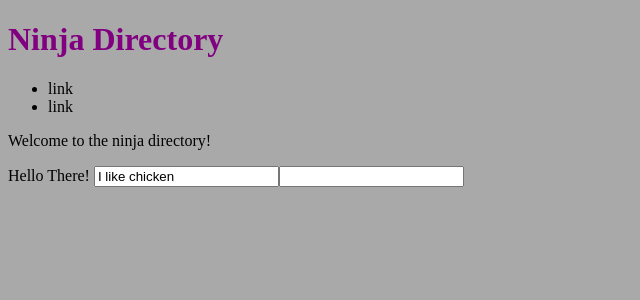
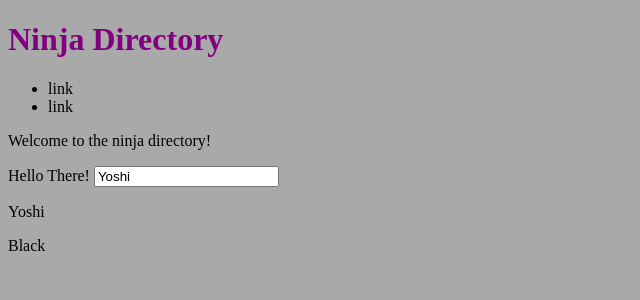
Before and after one commit to devo2540/ninja_directory-, an Angular app: page / in a window 1280 px wide. Shown: the top 300 px of the page, without its empty margins (0-640 px from the left). Built offline with nearby package versions, Linux system fonts and the light colour scheme.

Commit message:
playing around with data binding

```diff
--- a/src/app/home/home.component.html
+++ b/src/app/home/home.component.html
@@ -3,6 +3,8 @@
 </p>
 <ng-content></ng-content>
 
-<!-- Property Binding -->
-<input value="{{myString}}" />
-<input [required]="myBoolean" />
+<!-- 2 way data binding -->
+<input [(ngModel)]="ninja.name" />
+
+<p> {{ninja.name}} </p>
+<p> {{ninja.belt}} </p>
--- a/src/app/home/home.component.ts
+++ b/src/app/home/home.component.ts
@@ -7,8 +7,11 @@
 })
 export class HomeComponent implements OnInit {
   homeTitle = 'Welcome to the ninja directory!';
-  myString = 'I like chicken';
-  myBoolean = true;
+  ninja = {
+    name: 'Yoshi',
+    belt: 'Black'
+  };
+
   constructor() { }
 
   ngOnInit() {
```
